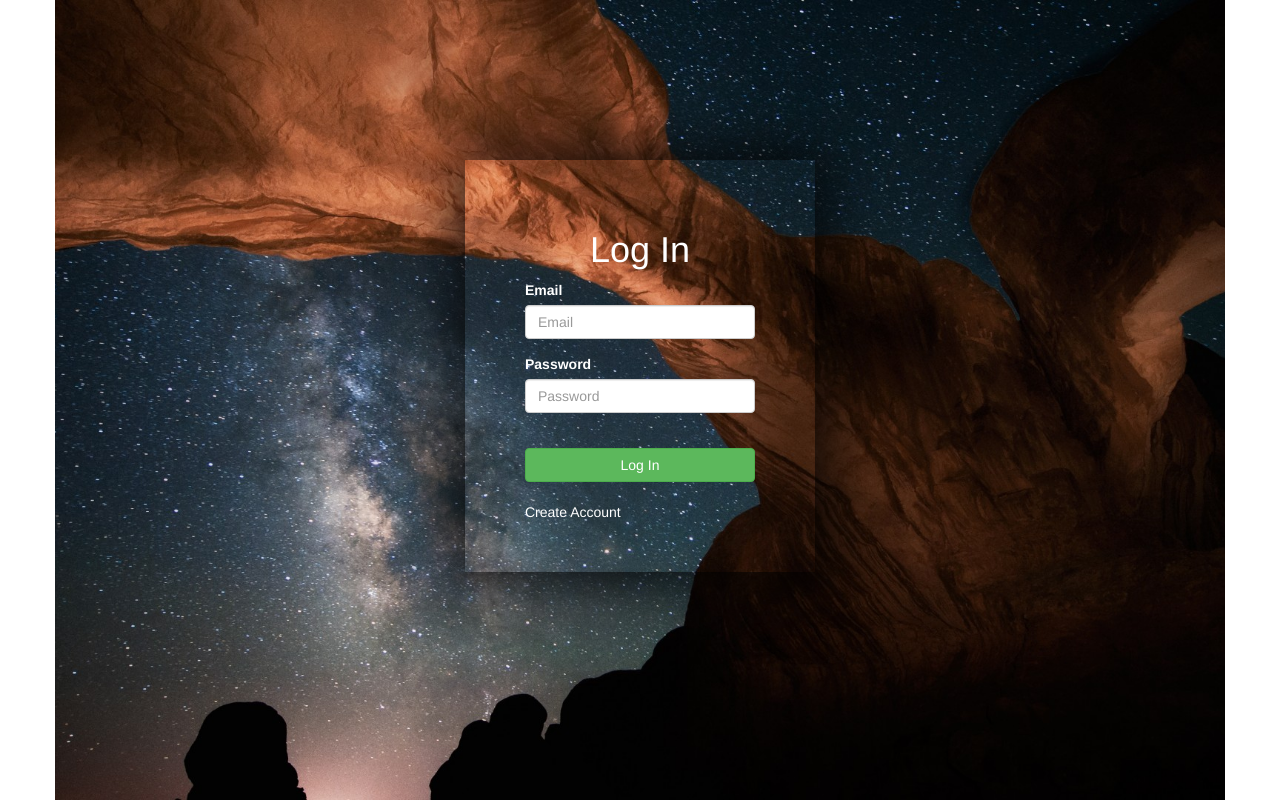
After one commit to krishnavaidy/dworkid, a Flask app: template app/templates/Bootstrap/login.html in a window 1280 px wide. The commit adds this page. Run offline with Flask 2, Linux system fonts and the light colour scheme; the template is opened without the code that fills it, so the values that code supplies are empty; some libraries are stand-ins or nearby versions.

Commit message:
Login and Sign Up pages

```diff
--- /dev/null
+++ b/app/templates/Bootstrap/css/login.css
@@ -0,0 +1,31 @@
+body, html{
+  height:100%;
+  margin: 0;
+}
+h1{
+  color: white;
+  text-align: center;
+}
+.bg1{
+  background-image: url("../images/pic.jpg");
+  height: 100vh;
+  background-position: center;
+  background-repeat: no-repeat;
+  background-size: cover;
+}
+
+.form-container{
+  border:0px solid white;
+  padding: 50px 60px;
+  margin-top: 20vh;
+  -webkit-box-shadow: -1px 2px 51px 14px rgba(0,0,0,0.75);
+  -moz-box-shadow: -1px 2px 51px 14px rgba(0,0,0,0.75);
+  box-shadow: -1px 2px 51px 14px rgba(0,0,0,0.75);
+}
+label{
+  color: white;
+}
+
+a{
+  color: white;
+}
--- /dev/null
+++ b/app/templates/Bootstrap/login.html
@@ -0,0 +1,35 @@
+<!DOCTYPE html>
+<html lang="en">
+  <head>
+    <title>Login</title>
+    <meta charset="utf-8">
+    <link rel="stylesheet" type="text/css" href="https://maxcdn.bootstrapcdn.com/bootstrap/3.3.7/css/bootstrap.min.css">
+    <link href="css/login.css" type="text/css" rel="stylesheet">
+    <script src="https://ajax.googleapis.com/ajax/libs/jquery/3.2.1/jquery.min.js"></script>
+    <script src="https://maxcdn.bootstrapcdn.com/bootstrap/3.3.7/js/bootstrap.min.js"></script>
+  </head>
+  <body>
+    <div class="container bg1">
+      <div clas="row">
+        <div class="col-md-4 col-sm-4 col-xs-12"></div>
+        <div class="col-md-4 col-sm-4 col-xs-12">
+          <form class="form-container">
+            <h1>Log In</h1>
+            <div class="form-group">
+              <label for="exampleInputEmail1">Email</label>
+              <input type="email" class="form-control" id="exampleInputEmail1" placeholder="Email">
+            </div>
+            <div class="form-group">
+              <label for="exampleInputPassword1">Password</label>
+              <input type="password" class="form-control" id="exampleInputPassword1" placeholder="Password">
+            </div>
+            </br>
+            <button type="submit" class="btn btn-success btn-block">Log In</button>
+          </br>
+            <a id="reg" href="signUp.html">Create Account</a>
+          </form>
+        </div>
+        <div class="col-md-4 col-sm-4 col-xs-12"></div>
+      </div>
+  </body>
+<html>
--- a/app/templates/index.html
+++ b/app/templates/index.html
@@ -1,9 +1,11 @@
 <!DOCTYPE html>
 <html lang="en">
     <head>
+        <meta charset="utf-8">
         <title>DWorkID</title>
+        <link rel="stylesheet" type="text/css" href="./styles.css">
     </head>
     <body>
-        <h1>Coming Soon!</h1>
+        <h1>Welcome to DWorkID2323</h1>
     </body>
 </html>
```
Also changed, not shown: app/templates/Bootstrap/css/signUp.css (added, +28 -0 lines), app/templates/Bootstrap/exp.html (added, +19 -0 lines), app/templates/Bootstrap/signUp.html (added, +45 -0 lines), app/templates/Bootstrap/images/pic.jpg (added), 1 other file.
